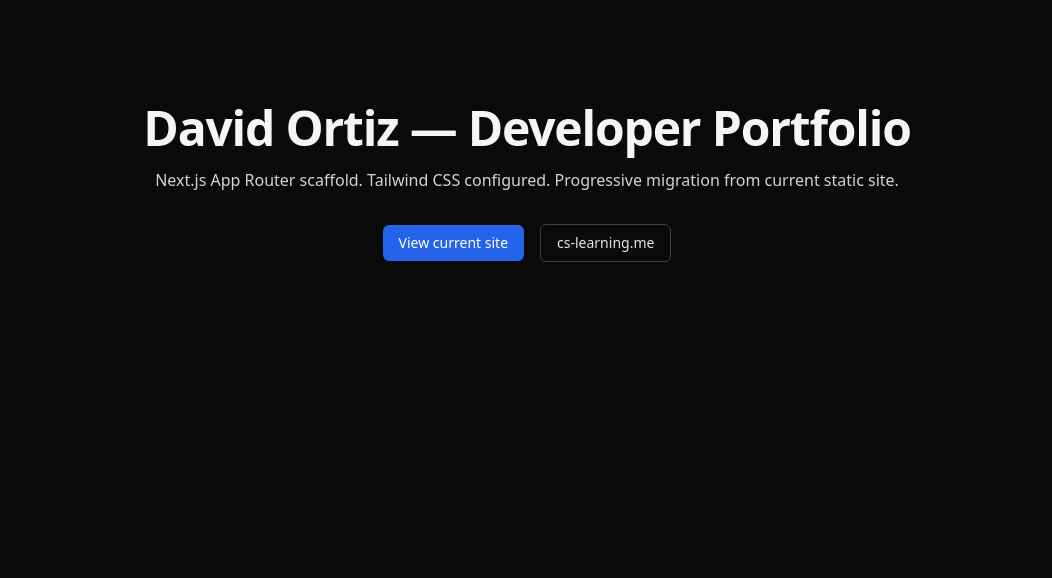
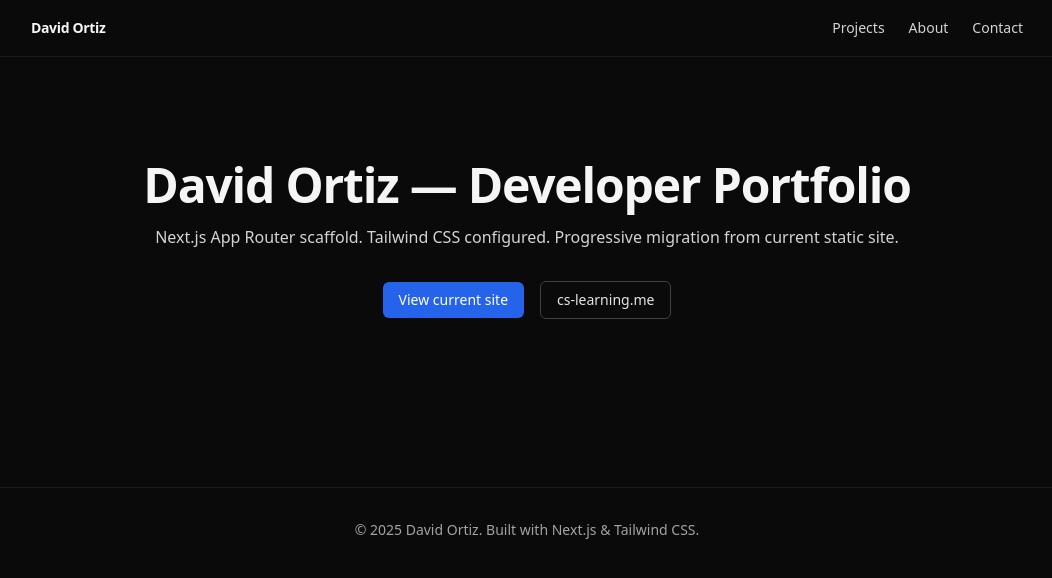
Before and after one commit to RazonIn4K/david-ortiz-portfolio, a Next.js app in the folder next-app/: page / in a window 1280 px wide. Shown: the top 578 px of the page, without its empty margins (113-1165 px from the left). Built offline with nearby package versions, Linux system fonts and the light colour scheme.

Commit message:
feat(next): include Header and Footer in root layout

```diff
--- a/next-app/app/layout.tsx
+++ b/next-app/app/layout.tsx
@@ -1,5 +1,7 @@
 import './globals.css';
 import type { Metadata } from 'next';
+import Header from '../components/Header';
+import Footer from '../components/Footer';
 
 export const metadata: Metadata = {
   title: 'David Ortiz — Developer Portfolio',
@@ -14,7 +16,9 @@
   return (
     <html lang="en">
       <body className="min-h-screen bg-neutral-950 text-neutral-100 antialiased">
+        <Header />
         {children}
+        <Footer />
       </body>
     </html>
   );
```
